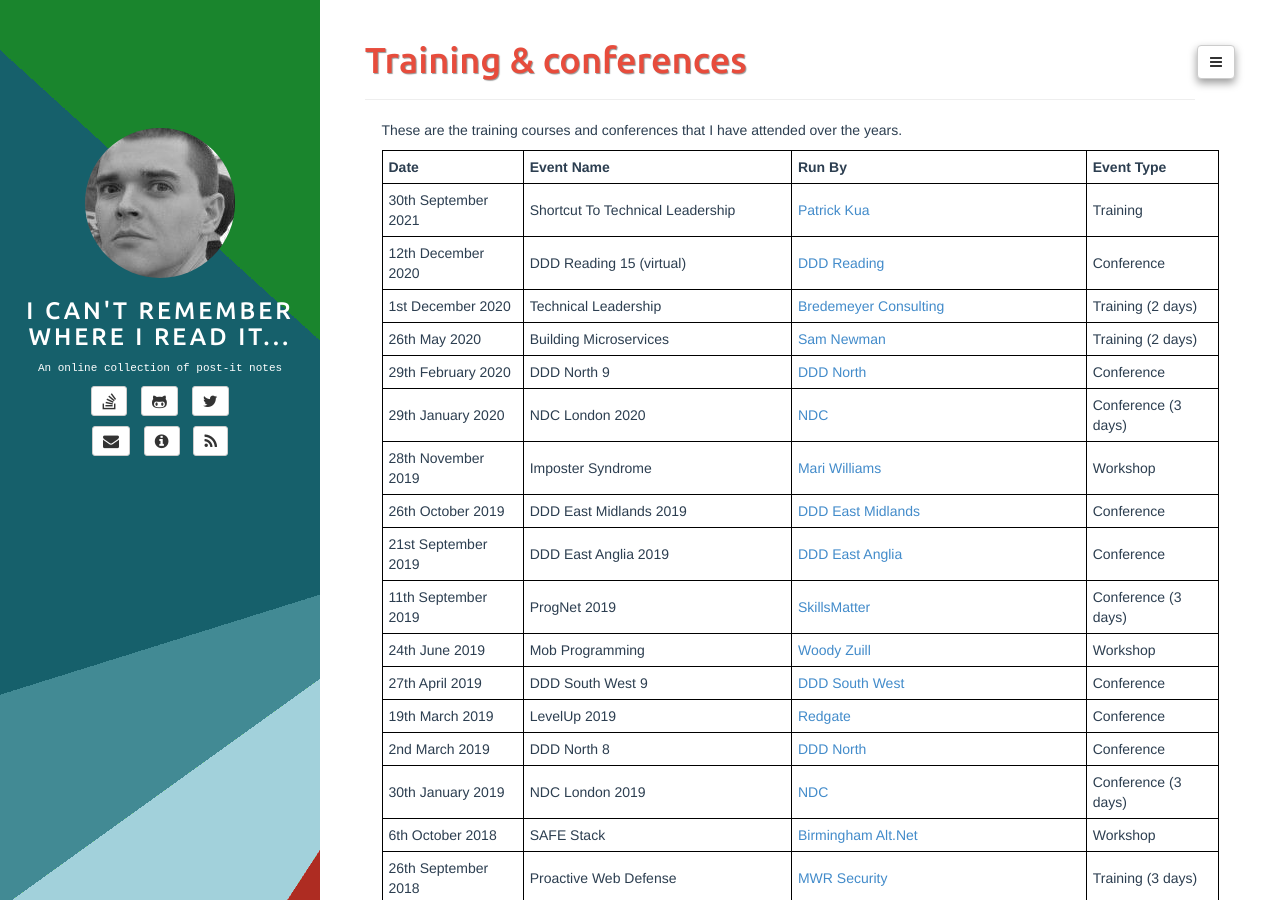
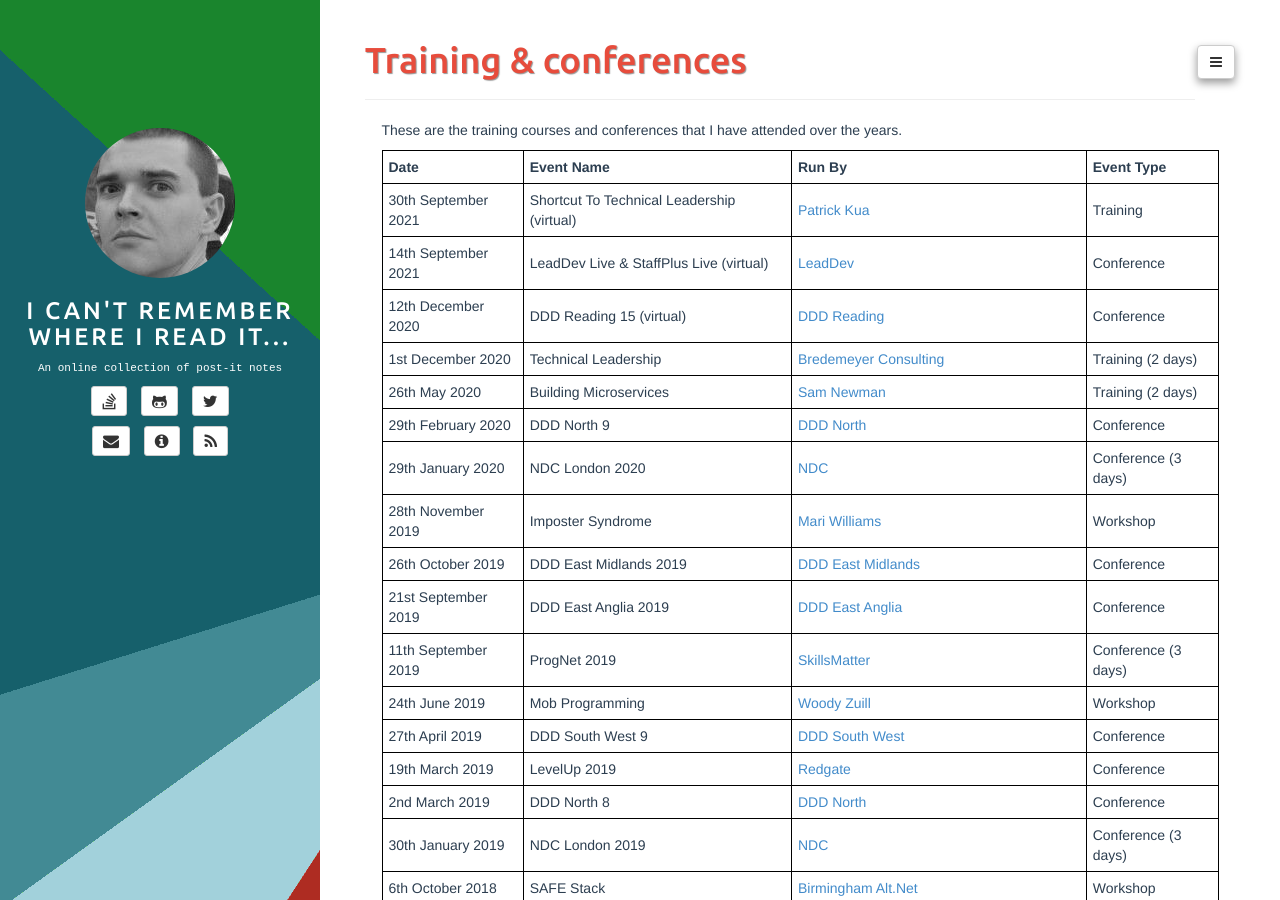
Before and after one commit to adrianbanks/adrianbanks.github.io, a Jekyll site: the page built from training.md, in a window 1280 px wide and 900 px high. Built offline with Jekyll 4.4.1, drawn with Linux system fonts in a browser that asks for light colours.

Commit message:
Add a training course attendance

```diff
--- a/training.md
+++ b/training.md
@@ -7,7 +7,8 @@ These are the training courses and conferences that I have attended over the yea
 
 | **Date**            | **Event Name**                                     | **Run By**                                               | **Event Type**      |
 | ------------------- | -------------------------------------------------- | -------------------------------------------------------- | ------------------- |
-| 30th September 2021 | Shortcut To Technical Leadership                   | [Patrick Kua][29]                                        | Training            |
+| 30th September 2021 | Shortcut To Technical Leadership (virtual)         | [Patrick Kua][30]                                        | Training            |
+| 14th September 2021 | LeadDev Live & StaffPlus Live (virtual)            | [LeadDev][29]                                            | Conference          |
 | 12th December 2020  | DDD Reading 15 (virtual)                           | [DDD Reading][1]                                         | Conference          |
 | 1st December 2020   | Technical Leadership                               | [Bredemeyer Consulting][28]                              | Training (2 days)   |
 | 26th May 2020       | Building Microservices                             | [Sam Newman][27]                                         | Training (2 days)   |
```
Also changed, not shown: other parts of training.md (+2 -1 lines).
